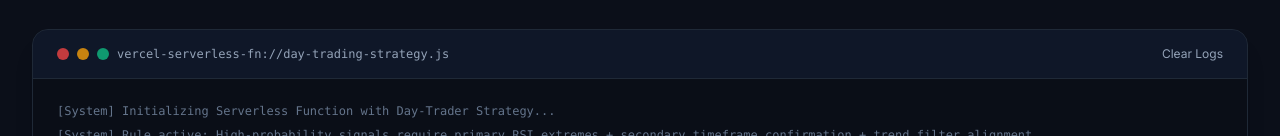
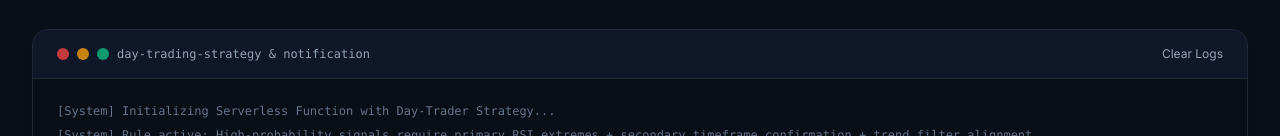
Before and after one commit to judahm2/apexpulse-pro-bot, a website: page public/index.html in a window 1280 px wide. Shown: the part 551-687 px from the top of the page. Drawn offline with nearby package versions, Linux system fonts and the light colour scheme; no server answers.

Commit message:
modified:   public/index.html

```diff
--- a/public/index.html
+++ b/public/index.html
@@ -126,7 +126,7 @@
                     <div class="w-3 h-3 rounded-full bg-red-500/80"></div>
                     <div class="w-3 h-3 rounded-full bg-amber-500/80"></div>
                     <div class="w-3 h-3 rounded-full bg-emerald-500/80"></div>
-                    <span class="text-xs font-mono text-slate-400 ml-2">vercel-serverless-fn://day-trading-strategy.js</span>
+                    <span class="text-xs font-mono text-slate-400 ml-2">day-trading-strategy & notification </span>
                 </div>
                 <button onclick="window.clearLogs()" class="text-xs text-slate-400 hover:text-slate-200 transition-colors">Clear Logs</button>
             </div>
```
